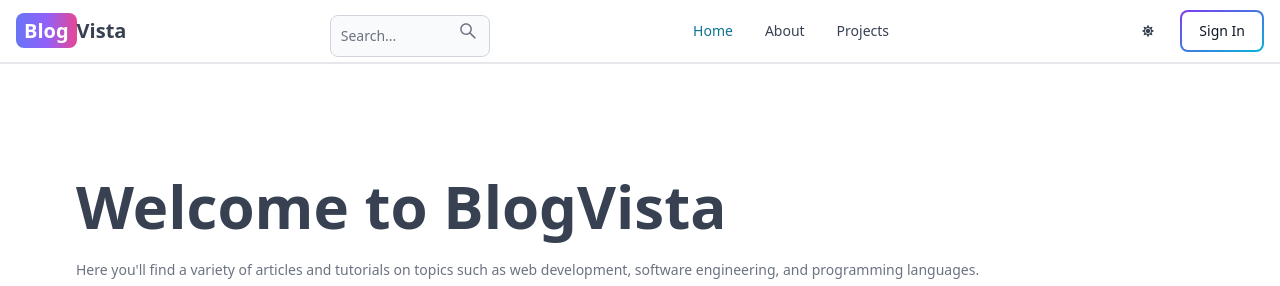
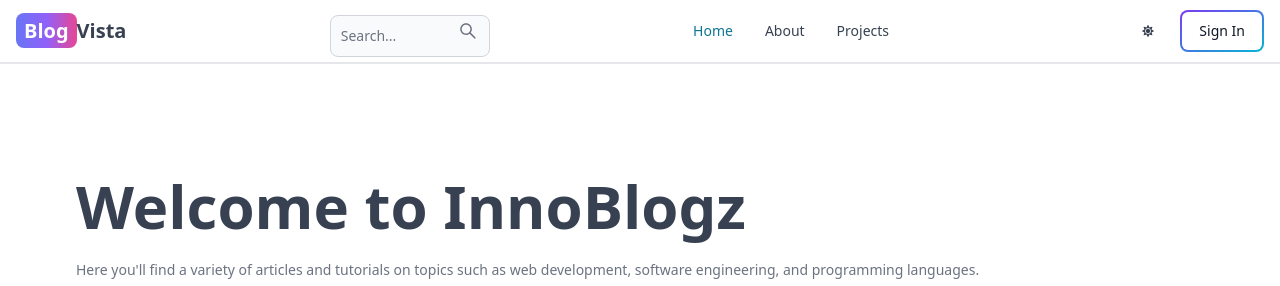
Before and after one commit to rithvikreddybasani/BlogVista, a React (Vite) app in the folder client/: page / in a window 1280 px wide. Shown: the top 286 px of the page. Built offline with nearby package versions, Linux system fonts and the light colour scheme; no server answers.

Commit message:
Update Home.jsx

```diff
--- a/client/src/pages/Home.jsx
+++ b/client/src/pages/Home.jsx
@@ -20,7 +20,7 @@
   return (
     <div>
       <div className="flex flex-col gap-6 p-28 px-3 max-w-6xl mx-auto ">
-        <h1 className="text-3xl font-bold lg:text-6xl">Welcome to BlogVista</h1>
+        <h1 className="text-3xl font-bold lg:text-6xl">Welcome to InnoBlogz</h1>
         <p className="text-gray-500 text-xs sm:text-sm">
           Here you'll find a variety of articles and tutorials on topics such as
           web development, software engineering, and programming languages.
```
